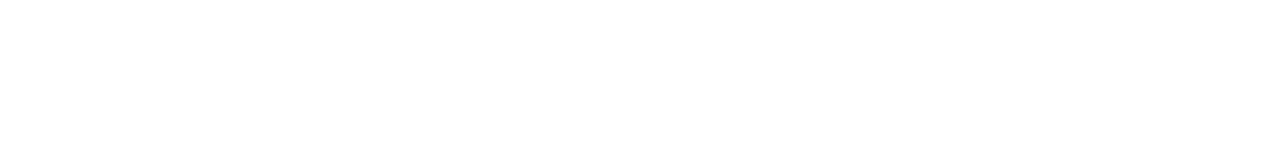
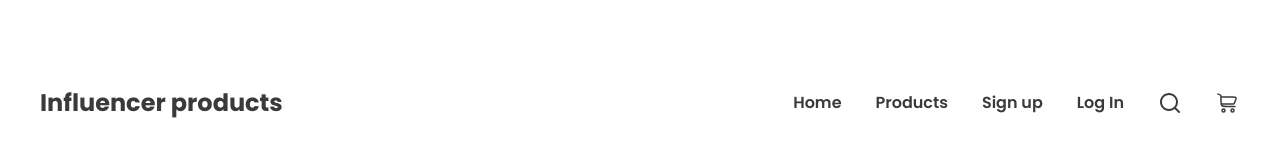
Before and after one commit to FaizAhamed2o1/influencer-gadgets, a plain HTML site: page index.html in a window 1280 px wide. Drawn offline with Linux system fonts and the light colour scheme.

Commit message:
nav menu done with responsive

```diff
--- a/index.html
+++ b/index.html
@@ -10,7 +10,66 @@
     <!-- ! Header starts -->
     <header>
       <!-- ? navbar starts -->
-      <nav></nav>
+      <nav>
+        <svg
+        class="burger-menu-icon"
+          xmlns="http://www.w3.org/2000/svg"
+          width="1em"
+          height="1em"
+          viewBox="0 0 24 24"
+        >
+          <path
+            fill="none"
+            stroke="currentColor"
+            stroke-linecap="round"
+            stroke-linejoin="round"
+            stroke-width="1.5"
+            d="M3 6.001h18m-18 6h18m-18 6h18"
+          />
+        </svg>
+
+        <p class="nav-title">Influencer products</p>
+
+        <div class="nav-items-and-icons">
+          <ul>
+            <li><a href="">Home</a></li>
+            <li><a href="">Products</a></li>
+            <li><a href="">Sign up</a></li>
+            <li><a href="">Log In</a></li>
+          </ul>
+
+          <svg
+            class="search-icon"
+            xmlns="http://www.w3.org/2000/svg"
+            width="1em"
+            height="1em"
+            viewBox="0 0 24 24"
+          >
+            <path
+              fill="currentColor"
+              d="m18.031 16.617l4.283 4.282l-1.415 1.415l-4.282-4.283A8.96 8.96 0 0 1 11 20c-4.968 0-9-4.032-9-9s4.032-9 9-9s9 4.032 9 9a8.96 8.96 0 0 1-1.969 5.617m-2.006-.742A6.977 6.977 0 0 0 18 11c0-3.867-3.133-7-7-7s-7 3.133-7 7s3.133 7 7 7a6.977 6.977 0 0 0 4.875-1.975z"
+            />
+          </svg>
+
+          <svg
+            class="cart-icon"
+            xmlns="http://www.w3.org/2000/svg"
+            width="1em"
+            height="1em"
+            viewBox="0 0 24 24"
+          >
+            <g fill="none" stroke="currentColor" stroke-width="1.5">
+              <path
+                stroke-linecap="round"
+                d="m2 3l.265.088c1.32.44 1.98.66 2.357 1.184C5 4.796 5 5.492 5 6.883V9.5c0 2.828 0 4.243.879 5.121c.878.879 2.293.879 5.121.879h8"
+              />
+              <path
+                d="M7.5 18a1.5 1.5 0 1 1 0 3a1.5 1.5 0 0 1 0-3Zm9 0a1.5 1.5 0 1 1 0 3a1.5 1.5 0 0 1 0-3ZM5 6h11.45c2.055 0 3.083 0 3.528.674c.444.675.04 1.619-.77 3.508l-.429 1c-.378.882-.567 1.322-.942 1.57c-.376.248-.856.248-1.815.248H5"
+              />
+            </g>
+          </svg>
+        </div>
+      </nav>
     </header>
     <!-- ! Header ends -->
 
--- a/style.css
+++ b/style.css
@@ -1,5 +1,115 @@
+@import url("https://fonts.googleapis.com/css2?family=Inter:wght@100..900&family=Manrope:wght@200..800&family=Poppins:ital,wght@0,100;0,200;0,300;0,400;0,500;0,600;0,700;0,800;0,900;1,100;1,200;1,300;1,400;1,500;1,600;1,700;1,800;1,900&display=swap");
+
+/* ! Universal styles */
 * {
   margin: 0;
   padding: 0;
   box-sizing: border-box;
+  font-family: "Poppins", sans-serif;
 }
+
+:root {
+  --text-black: #3a3a3a;
+  --text-gray: #787885;
+  --btn-color: #e02c6d;
+  --footer-background-color: #0a0826;
+}
+
+/* ! */
+/* ! */
+/* ! */
+/* ! */
+/* ! */
+
+/* ! Header styles */
+header {
+  max-width: 1220px;
+  margin: 0 auto;
+  padding: 85px 10px;
+}
+
+/* ? nav styles */
+nav {
+  display: flex;
+  align-items: center;
+  justify-content: space-between;
+  color: var(--text-black);
+}
+
+.burger-menu-icon {
+  display: none;
+}
+
+.nav-items-and-icons {
+  display: flex;
+  align-items: center;
+  gap: 34px;
+}
+
+.nav-items-and-icons ul {
+  display: flex;
+  align-items: center;
+  gap: 34px;
+}
+
+.nav-items-and-icons ul li {
+  list-style: none;
+}
+
+.nav-items-and-icons ul li a {
+  text-decoration: none;
+  color: var(--text-black);
+  font-size: 1rem;
+  font-weight: 600;
+}
+
+.nav-items-and-icons svg {
+  font-size: 1.5rem;
+  cursor: pointer;
+}
+
+.nav-title {
+  font-size: 1.5rem;
+  font-weight: bold;
+}
+
+/* ! */
+/* ! */
+/* ! */
+/* ! */
+/* ! */
+
+/* ! Responsive styles */
+
+/* ? small screens */
+@media screen and (max-width: 576px) {
+  header {
+    padding: 35px 16px;
+  }
+
+  .nav-items-and-icons ul,
+  .search-icon {
+    display: none;
+  }
+
+  .burger-menu-icon {
+    display: inline-block;
+    font-size: 1.5rem;
+  }
+}
+
+/* ? Medium screens */
+@media screen and (min-width: 576px) and (max-width: 768px) {
+  header {
+    padding: 35px 16px;
+  }
+
+  .nav-items-and-icons ul {
+    display: none;
+  }
+
+  .burger-menu-icon {
+    display: inline-block;
+    font-size: 1.5rem;
+  }
+}
```
